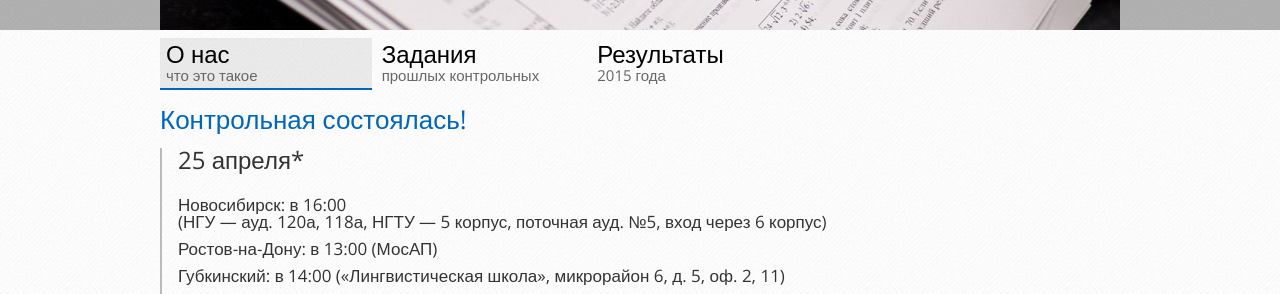
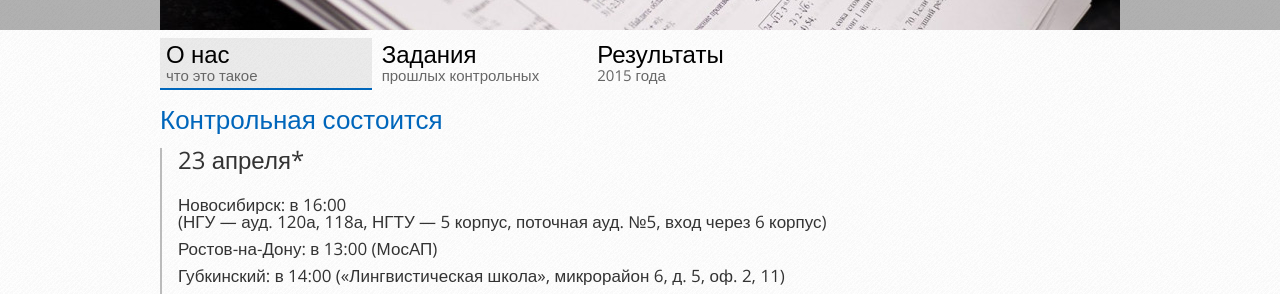
Before and after one commit to kontrsumma/kontrsumma.github.io, a Jekyll site: the page built from index.html, in a window 1280 px wide. Shown: the part 391-685 px from the top of the page. Built offline with Jekyll 4.4.1, drawn with Linux system fonts in a browser that asks for light colours; nearby versions of some CDN libraries.

Commit message:
Merge pull request #1 from rumashkin/patch-1
Update index.html

```diff
--- a/index.html
+++ b/index.html
@@ -5,11 +5,11 @@ description: Контрольная сумма - ежегодная беспла
 ---
 <article class="announce">
     <div class="announce__what">
-        Контрольная состоялась!
+        Контрольная состоится
     </div>
     <div class="announce__info">
         <div class="announce__when">
-            <span>25 апреля</span>*
+            <span>23 апреля</span>*
         </div>
         <div class="announce__where">
             <p>
```
